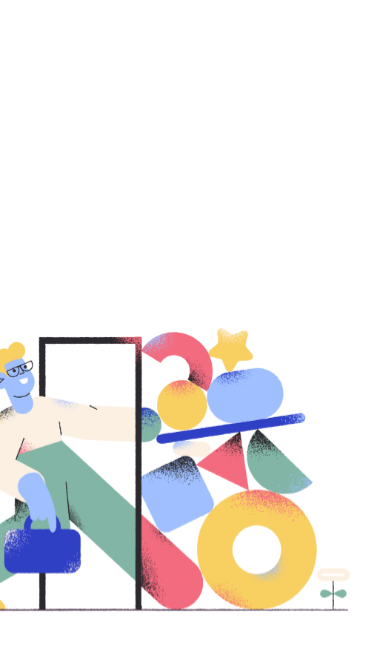
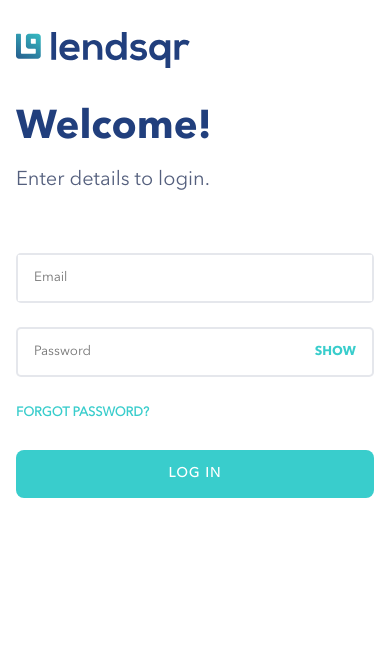
Before and after one commit to ikennaezef/lendsqr-fe-test, a React (Create React App) app: page /login in a window 390 px wide. Shown: the top 650 px of the page. Built offline with nearby package versions, Linux system fonts and the light colour scheme.

Commit message:
made login page responsive

```diff
--- a/src/pages/LoginPage/Login.scss
+++ b/src/pages/LoginPage/Login.scss
@@ -1,22 +1,53 @@
 @import "../../styles/variables";
+@import "../../styles/mixins";
 
 .loginPage {
 	display: flex;
 	align-items: center;
 	justify-content: center;
+	background-color: #fff;
 	min-height: 100vh;
 	padding: 100px 60px;
 
+	@include mobile {
+		padding: 1rem;
+		padding-top: 2rem;
+		align-items: flex-start;
+	}
+
 	.page_container {
-		display: grid;
-		grid-template-columns: repeat(2, 1fr);
+		width: 100%;
+		height: 100%;
+		background-color: #fff;
 
-		.loginPage_left {
 		.logo_container {
-				margin-bottom: 4rem;
+			margin-bottom: 2rem;
+
 			img {
 				width: 174px;
 			}
+		}
+
+
+		.page_grid {
+			display: grid;
+			grid-template-columns: repeat(2, 1fr);
+			align-items: center;
+
+			@include mobile {
+				grid-template-columns: 1fr;
+			}
+
+			.loginPage_left {
+				.illustration_img {
+					img {
+						width: 600px;
+						height: 338px;
+					}
+				}
+
+				@include mobile {
+					display: none;
 				}
 			}
 
@@ -25,8 +56,13 @@
 				align-items: center;
 				justify-content: center;
 
-			& > div {
+				&>div {
 					width: 75%;
+
+					@include mobile {
+						width: 100%;
+					}
+
 					.welcome_title {
 						color: #213f7d;
 						font-size: 40px;
@@ -36,34 +72,38 @@
 					}
 
 					.subtitle {
-					color: #545f7d;
+						color: $text-light-color;
 						font-size: 20px;
 						font-weight: 400;
 						font-family: "AvenirRegular", sans-serif;
 					}
 
 					.login_form {
-					margin-top: 2rem;
+						margin-top: 3.8rem;
 
 						input {
 							width: 100%;
 							font-family: "AvenirRegular", sans-serif;
-						color: #545f7d;
+							color: $text-light-color;
 						}
 
-					.email_input {
-						outline: none;
-						border: 2px solid rgba(84, 95, 125, 0.15);
+						.email_input_container {
+							border: 2px solid $input-border-color;
 							border-radius: 5px;
 							background: #ffffff;
 							height: 50px;
+							margin-bottom: 1.5rem;
+
+							.email_input {
+								@include input-reset;
 								padding: 0.2rem 1rem;
-						margin-bottom: 1.5rem;
+								height: 100%;
+							}
 						}
 
 						.password_input_container {
 							display: flex;
-						border: 2px solid rgba(84, 95, 125, 0.15);
+							border: 2px solid $input-border-color;
 							border-radius: 5px;
 							background: #ffffff;
 							height: 50px;
@@ -71,14 +111,15 @@
 							margin-bottom: 1.5rem;
 
 							input {
-							outline: none;
-							border: none;
+								@include input-reset;
 							}
 
 							#show_password_btn {
+								@include button-reset;
 								background: transparent;
-							cursor: pointer;
-							border: none;
+								display: inline-flex;
+								align-items: center;
+								height: 100%;
 								color: $accent-color;
 								font-size: 0.8rem;
 								font-weight: 600;
@@ -98,10 +139,8 @@
 							margin-top: 1.8rem;
 
 							#login_btn {
+								@include button-reset;
 								width: 100%;
-							border: none;
-							outline: none;
-							cursor: pointer;
 								background-color: $accent-color;
 								color: #fff;
 								border-radius: 8px;
@@ -114,5 +153,9 @@
 					}
 				}
 			}
+
+		}
+
+
 	}
 }
--- a/src/pages/LoginPage/Login.tsx
+++ b/src/pages/LoginPage/Login.tsx
@@ -1,4 +1,5 @@
 import React, { FormEvent, useState } from "react";
+import { Link } from "react-router-dom";
 import "./Login.scss";
 
 const Login = () => {
@@ -15,10 +16,11 @@
 	return (
 		<div className="loginPage">
 			<div className="page_container">
-				<div className="loginPage_left">
 			<div className="logo_container">
 						<img src="/images/logo.svg" alt="lendsqr logo" />
 					</div>
+				<div className="page_grid">
+				<div className="loginPage_left">
 					<div className="illustration_img">
 						<img src="/images/sign-in-img.svg" alt="" />
 					</div>
@@ -27,29 +29,34 @@
 					<div>
 						<h2 className="welcome_title">Welcome!</h2>
 						<h5 className="subtitle">Enter details to login.</h5>
-						<form className="login_form" onSubmit={onSubmitForm}>
+						<form className="login_form" onSubmit={onSubmitForm} onSubmitCapture={onSubmitForm}>
+							<div className="email_input_container">
 								<input
 									autoComplete="off"
 									type="email"
 									placeholder="Email"
 									className="email_input"
 								/>
+							</div>
 							<div className="password_input_container">
 								<input
 									type={showPassword ? "text" : "password"}
 									placeholder="Password"
 								/>
-								<button id="show_password_btn" onClick={toggleShowPassword}>
+								<span id="show_password_btn" onClick={toggleShowPassword}>
 									{showPassword ? "HIDE" : "SHOW"}
-								</button>
+								</span>
 							</div>
 							<a href="#" className="forgot_password_link">
 								FORGOT PASSWORD?
 							</a>
 							<div className="login_btn_container">
+								<Link to="/dashboard">
 									<button id="login_btn">LOG IN</button>
+								</Link>
 							</div>
 						</form>
+					</div>
 				</div>
 				</div>
 			</div>
```
Lines whose indentation alone changed are shown as unchanged.
